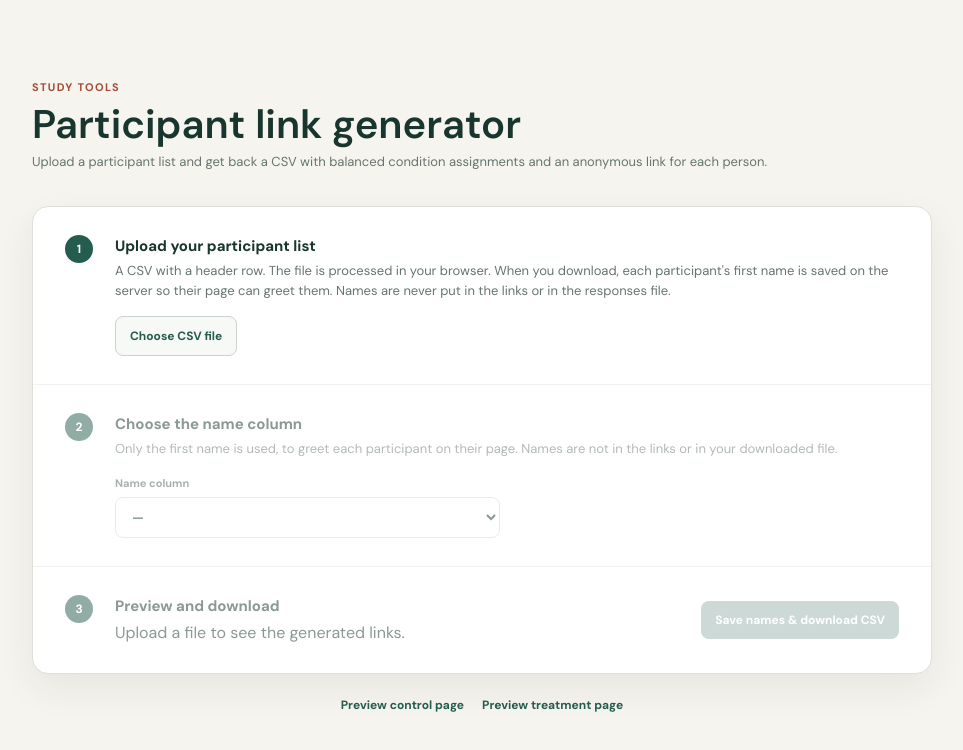
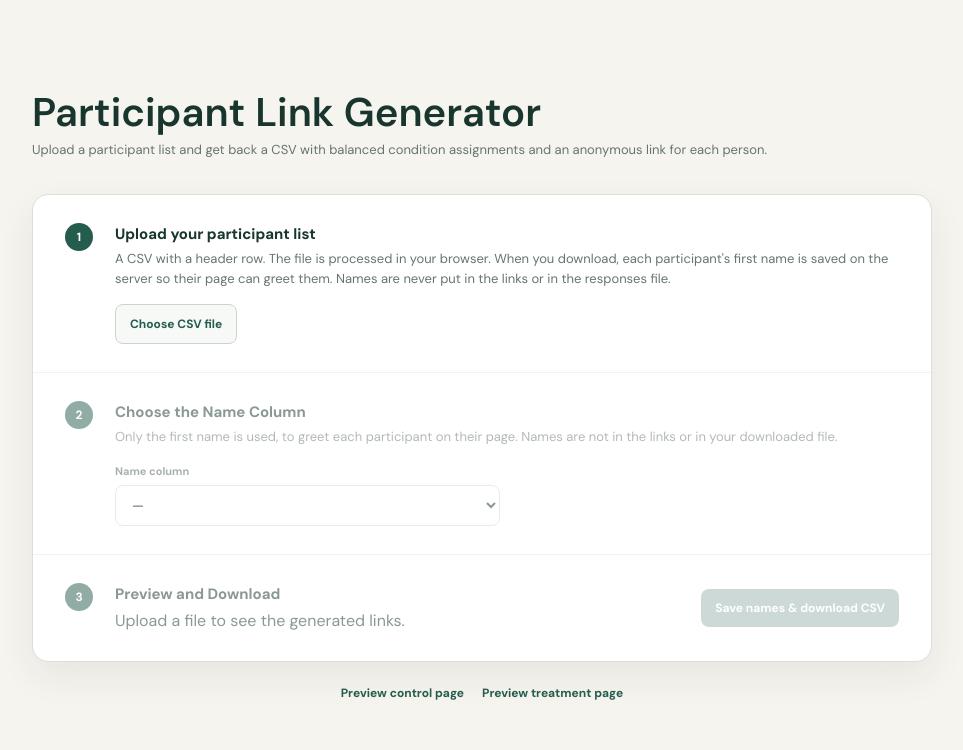
Before and after one commit to kkithome/time-management, a Next.js app: page / in a window 1280 px wide. Shown: the top 750 px of the page, without its empty margins (158-1121 px from the left). Built offline with nearby package versions, Linux system fonts and the light colour scheme.

Commit message:
slight changes

```diff
--- a/src/app/interface/Processor.tsx
+++ b/src/app/interface/Processor.tsx
@@ -230,8 +230,7 @@ export default function Processor() {
         style={{ gridTemplateColumns: "1fr" }}
       >
         <div>
-          <span>Study tools</span>
-          <h1>Participant link generator</h1>
+          <h1>Participant Link Generator</h1>
           <p>
             Upload a participant list and get back a CSV with balanced condition
             assignments and an anonymous link for each person.
@@ -288,7 +287,7 @@ export default function Processor() {
         <section className={`step${parsed ? "" : " disabled-step"}`}>
           <div className="step-number">2</div>
           <div className="step-content">
-            <h2>Choose the name column</h2>
+            <h2>Choose the Name Column</h2>
             <p>
               Only the first name is used, to greet each participant on their
               page. Names are not in the links or in your downloaded file.
@@ -325,7 +324,7 @@ export default function Processor() {
           <div className="step-content">
             <div className="preview-heading">
               <div>
-                <h2>Preview and download</h2>
+                <h2>Preview and Download</h2>
                 <p>
                   {output
                     ? `Condition counts: 1 = ${output.counts["1"]}, 2 = ${output.counts["2"]}, 3 = ${output.counts["3"]}, 4 = ${output.counts["4"]}`
```
